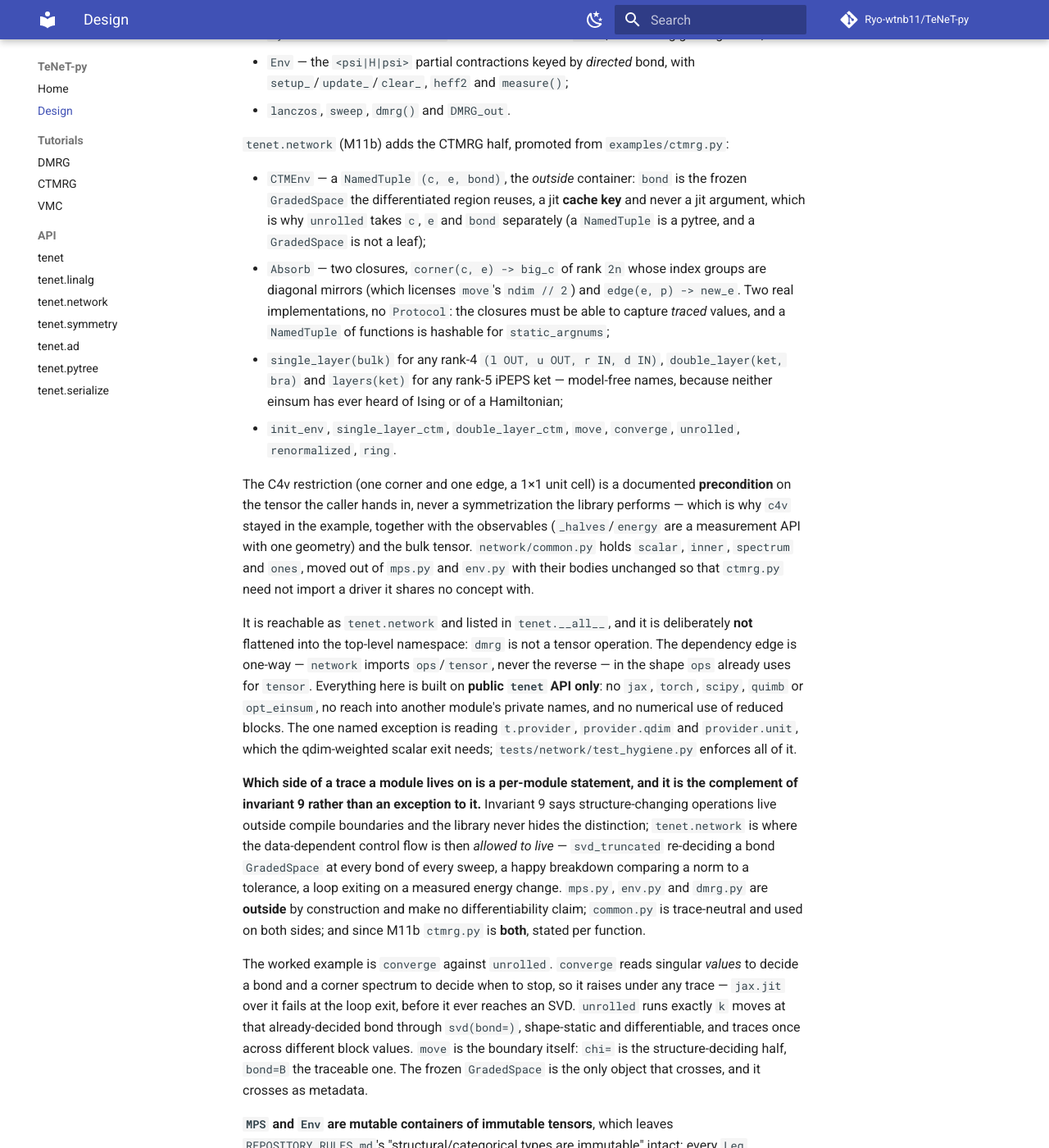
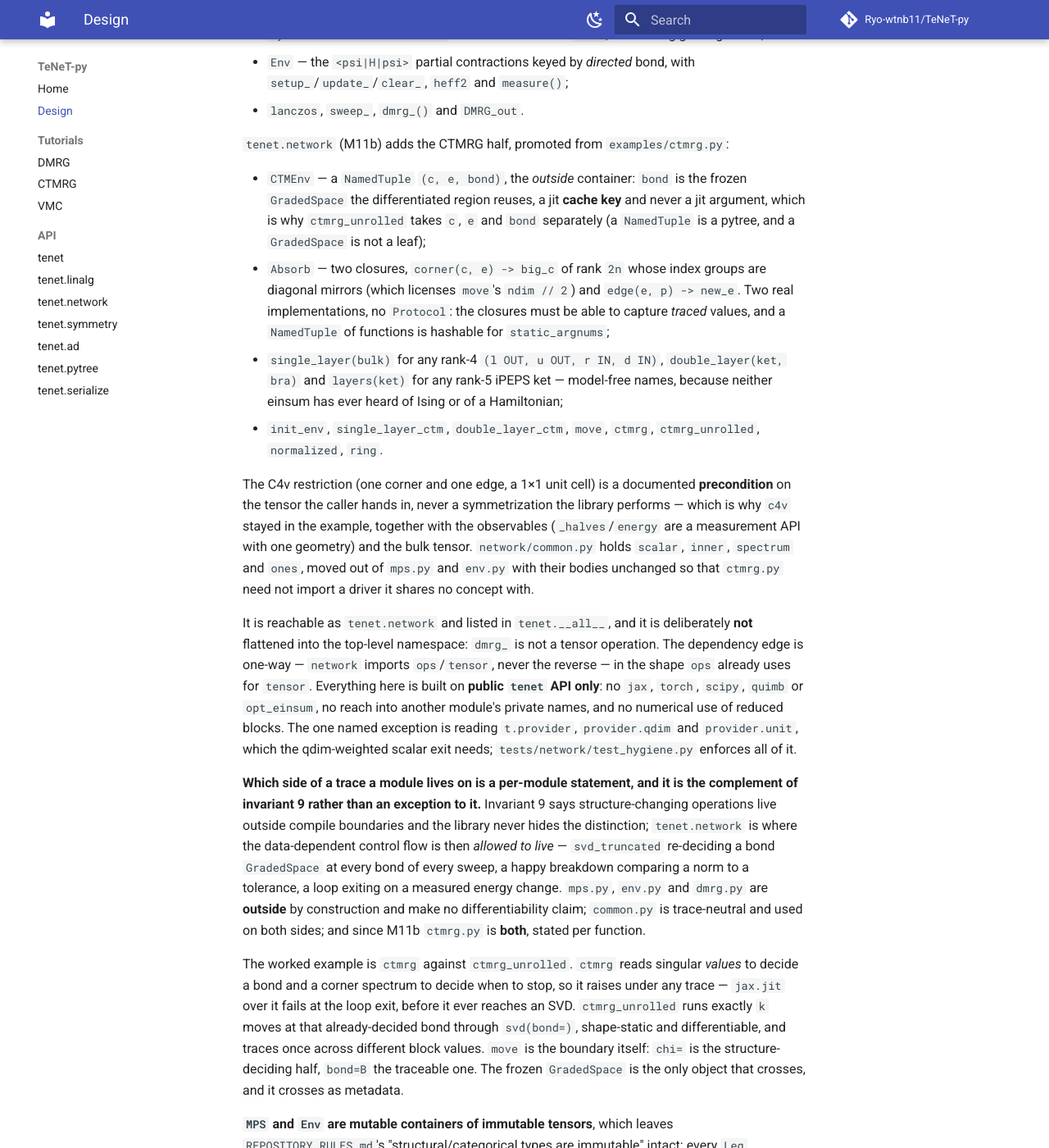
Before and after one commit to Ryo-wtnb11/TeNeT-py, an MkDocs documentation site: the page built from docs/design.md, in a window 1280 px wide and 1400 px high, scrolled down 56465 px. Shown: the whole window at 82% size. Built offline with MkDocs 1.6.1 and Material for MkDocs 9.7.7, drawn with Linux system fonts in a browser that asks for light colours; comment, search, counter and statistics services are not loaded; some of the changed text lies outside the part shown.

Commit message:
M11c: mechanical renames in tenet.network's public surface (#120)
Five renames decided in #120, no behaviour change:

- renormalized -> normalized  (it divides by tenet.norm; the R in CTMRG is the
  projector truncation `move` performs, which the old name claimed)
- converge     -> ctmrg       (named no algorithm, and promised an outcome the
  max_sweeps exit does not deliver)
- unrolled     -> ctmrg_unrolled  (pairs visibly with ctmrg)
- dmrg         -> dmrg_       (owner decision in the issue thread: the trailing
  underscore marks in-place, and both mutate psi/env/schmidt)
- sweep        -> sweep_

ctmrg keeps no underscore: it mutates nothing. No aliases, no shims.

Numbers are bit-identical pre/post (examples/dmrg.py converged energies and
examples/ctmrg.py's whole main output compared with ==). No tolerance, literal
or test-count change; 2928 passed / 2 skipped, unchanged.

Two forced consequences beyond pure substitution:
- tests/network/test_ctmrg.py imported the example module as `ctmrg`, which now
  collides with the library function; it is `import ctmrg as example`, matching
  tests/network/test_dmrg.py and test_env.py.
- tests/integration/test_ctmrg.py's `smaller = ...ctmrg(...)[0].bond` is split
  over two lines because the longer name pushed it past the formatter's limit.

examples/dmrg.py's local wrapper stays plain `dmrg`: it builds its own MPS and
returns DMRG_out, so nothing the caller owns is mutated and the underscore
would be false advertising.

Co-Authored-By: Claude Fable 5 <noreply@anthropic.com>

```diff
--- a/docs/design.md
+++ b/docs/design.md
@@ -2783,13 +2783,13 @@ contraction.
   `SymmetricTensor.from_dense` at its default relative `atol`, so a wrong grading raises;
 - `Env` — the `<psi|H|psi>` partial contractions keyed by *directed* bond, with
   `setup_`/`update_`/`clear_`, `heff2` and `measure()`;
-- `lanczos`, `sweep`, `dmrg()` and `DMRG_out`.
+- `lanczos`, `sweep_`, `dmrg_()` and `DMRG_out`.
 
 `tenet.network` (M11b) adds the CTMRG half, promoted from `examples/ctmrg.py`:
 
 - `CTMEnv` — a `NamedTuple` `(c, e, bond)`, the *outside* container: `bond` is the frozen
   `GradedSpace` the differentiated region reuses, a jit **cache key** and never a jit
-  argument, which is why `unrolled` takes `c`, `e` and `bond` separately (a `NamedTuple`
+  argument, which is why `ctmrg_unrolled` takes `c`, `e` and `bond` separately (a `NamedTuple`
   is a pytree, and a `GradedSpace` is not a leaf);
 - `Absorb` — two closures, `corner(c, e) -> big_c` of rank `2n` whose index groups are
   diagonal mirrors (which licenses `move`'s `ndim // 2`) and `edge(e, p) -> new_e`. Two
@@ -2798,8 +2798,8 @@ contraction.
 - `single_layer(bulk)` for any rank-4 `(l OUT, u OUT, r IN, d IN)`, `double_layer(ket,
   bra)` and `layers(ket)` for any rank-5 iPEPS ket — model-free names, because neither
   einsum has ever heard of Ising or of a Hamiltonian;
-- `init_env`, `single_layer_ctm`, `double_layer_ctm`, `move`, `converge`, `unrolled`,
-  `renormalized`, `ring`.
+- `init_env`, `single_layer_ctm`, `double_layer_ctm`, `move`, `ctmrg`, `ctmrg_unrolled`,
+  `normalized`, `ring`.
 
 The C4v restriction (one corner and one edge, a 1×1 unit cell) is a documented
 **precondition** on the tensor the caller hands in, never a symmetrization the library
@@ -2810,7 +2810,7 @@ and `env.py` with their bodies unchanged so that `ctmrg.py` need not import a dr
 shares no concept with.
 
 It is reachable as `tenet.network` and listed in `tenet.__all__`, and it is deliberately
-**not** flattened into the top-level namespace: `dmrg` is not a tensor operation. The
+**not** flattened into the top-level namespace: `dmrg_` is not a tensor operation. The
 dependency edge is one-way — `network` imports `ops`/`tensor`, never the reverse — in the
 shape `ops` already uses for `tensor`. Everything here is built on **public `tenet` API
 only**: no `jax`, `torch`, `scipy`, `quimb` or `opt_einsum`, no reach into another
@@ -2828,9 +2828,9 @@ change. `mps.py`, `env.py` and `dmrg.py` are **outside** by construction and mak
 differentiability claim; `common.py` is trace-neutral and used on both sides; and since
 M11b `ctmrg.py` is **both**, stated per function.
 
-The worked example is `converge` against `unrolled`. `converge` reads singular *values* to
+The worked example is `ctmrg` against `ctmrg_unrolled`. `ctmrg` reads singular *values* to
 decide a bond and a corner spectrum to decide when to stop, so it raises under any trace —
-`jax.jit` over it fails at the loop exit, before it ever reaches an SVD. `unrolled` runs
+`jax.jit` over it fails at the loop exit, before it ever reaches an SVD. `ctmrg_unrolled` runs
 exactly `k` moves at that already-decided bond through `svd(bond=)`, shape-static and
 differentiable, and traces once across different block values. `move` is the boundary
 itself: `chi=` is the structure-deciding half, `bond=B` the traceable one. The frozen
@@ -2846,10 +2846,10 @@ call site.
 
 The split:
 
-- **M11a** — `MPS`, `MPO`, `Env`, `lanczos`, `dmrg()`; `examples/dmrg.py` rewritten on
+- **M11a** — `MPS`, `MPO`, `Env`, `lanczos`, `dmrg_()`; `examples/dmrg.py` rewritten on
   top of it at identical numbers.
-- **M11b** — the CTMRG analogue (`CTMEnv`, `Absorb`, both absorbers, `move`, `converge`,
-  `unrolled`) in `network/ctmrg.py`, plus `network/common.py`. It was a separate PR because
+- **M11b** — the CTMRG analogue (`CTMEnv`, `Absorb`, both absorbers, `move`, `ctmrg`,
+  `ctmrg_unrolled`) in `network/ctmrg.py`, plus `network/common.py`. It was a separate PR because
   its invariants differ: half of it must survive `jax.jit(jax.grad(...))`, so its API
   carries the `svd_truncated`-outside / `svd(bond=)`-inside pairing in its signatures where
   M11a's carries no trace at all. `examples/ctmrg.py` was rewritten on top of it and every
--- a/src/tenet/__init__.py
+++ b/src/tenet/__init__.py
@@ -52,8 +52,8 @@ __version__ = "0.1.0"
 # Last: dispatch.py imports from tenet.ops, and registers this package with autoray as a
 # side effect of `import tenet`. `network` (the M11a driver layer) is imported alongside
 # it, for the same reason -- it imports tenet.ops -- so that `tenet.network` resolves
-# after `import tenet`. It is deliberately **not** flattened into this namespace: `dmrg`
-# is not a tensor operation and `tenet.dmrg` would read like one.
+# after `import tenet`. It is deliberately **not** flattened into this namespace: `dmrg_`
+# is not a tensor operation and `tenet.dmrg_` would read like one.
 from tenet import (
     array,  # noqa: E402, F401
     network,  # noqa: E402, F401
```
Also changed, not shown: docs/tutorials/ctmrg.md (+2 -2 lines), docs/tutorials/dmrg.md (+3 -3 lines), 10 other files.
